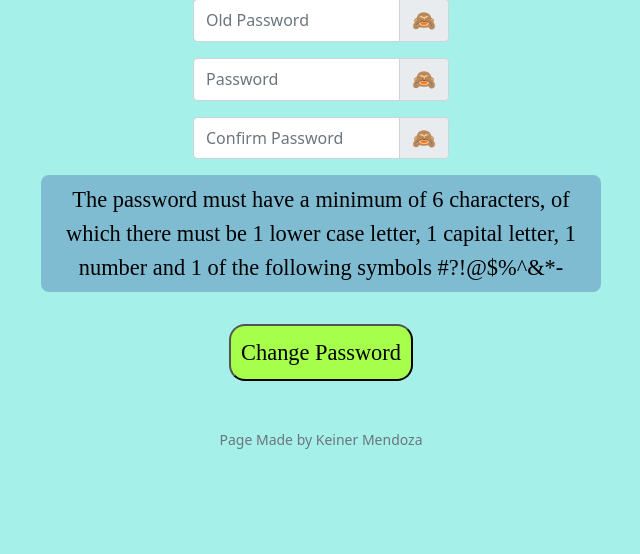
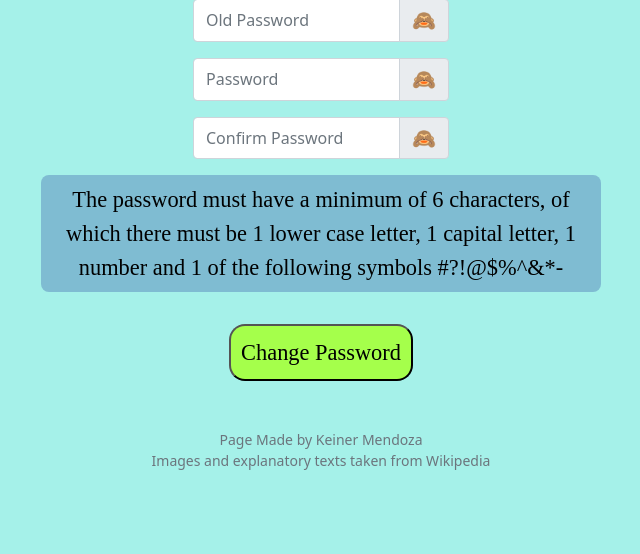
Before and after one commit to keinermendoza/emoji-food, a Flask app: page /change_password in a window 1280 px wide. Shown: the part 127-681 px from the top of the page, without its empty margins (319-959 px from the left). Run offline with Flask 2, Linux system fonts and the light colour scheme; the visitor is signed in with stand-in values (Sample User, id 1).

Commit message:
images and explanatory texts taken from Wikipedia

```diff
--- a/templates/layout.html
+++ b/templates/layout.html
@@ -67,6 +67,8 @@
 
         <footer class="mb-5 small text-center text-muted">
             Page Made by Keiner Mendoza
+            <br>
+            Images and explanatory texts taken from Wikipedia
         </footer>
 
         {% block bottom %}{% endblock %}
```
